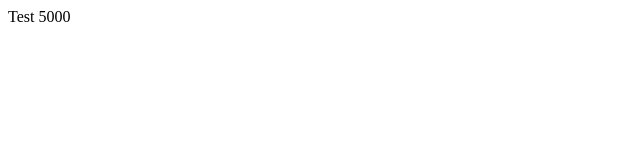
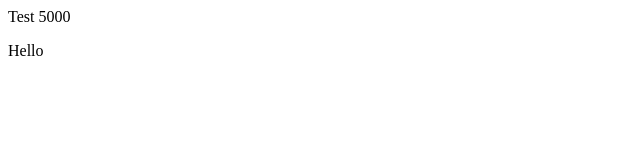
Before and after one commit to KFarm93/git_review, a plain HTML site: page index.html in a window 1280 px wide. Shown: the full height of the page, 0-640 px from the left. Drawn offline with Linux system fonts and the light colour scheme.

Commit message:
added hello

```diff
--- a/index.html
+++ b/index.html
@@ -7,5 +7,7 @@
   <body>
     Test 5000
     <!-- git remote show origin: shows current remote origin  -->
+    <!-- git merge: merges current branch with listed branch -->
+    <p>Hello</p>
   </body>
 </html>
```
